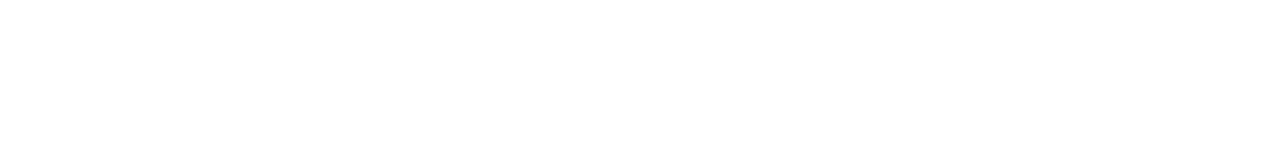
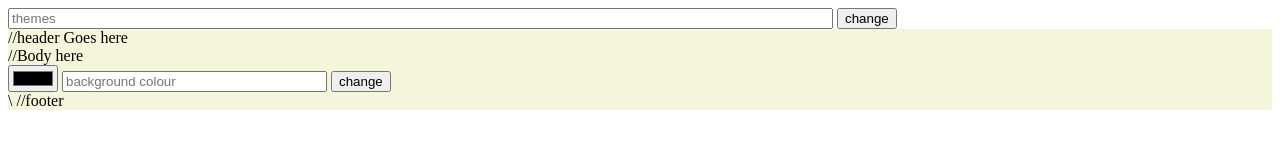
Before and after one commit to getbreadd/sooup, a plain HTML site: page app/basic.html in a window 1280 px wide. Drawn offline with Linux system fonts and the light colour scheme.

Commit message:
added background change colour

```diff
--- a/app/basic.html
+++ b/app/basic.html
@@ -5,7 +5,7 @@
     <meta http-equiv="X-UA-Compatible" content="IE=edge">
     <meta name="description" content="">
     <meta name="viewport" content="width=device-width, initial-scale=1">
-    <title></title>
+    <title>Whack-ussy</title>
 
     <!-- ??comment??Disable tap highlight on IE -->
     <meta name="msapplication-tap-highlight" content="no">
@@ -18,7 +18,7 @@
     <meta name="application-name" content="Web Starter Kit">
     <link rel="icon" sizes="192x192" href="images/touch/chrome-touch-icon-192x192.png">
 
-    <!-- HELLO THIS IS A COMMENT THIS IS A TERRIBLE COMMENT Add to homescreen for Safari on iOS -->
+    <!-- HELLO THIS IS A COMMENT THIS IS A TERRIBLE COMMENT VERY TERRIBLE Add to homescreen for Safari on iOS -->
     <meta name="apple-mobile-web-app-capable" content="yes">
     <meta name="apple-mobile-web-app-status-bar-style" content="black">
     <meta name="apple-mobile-web-app-title" content="Web Starter Kit">
@@ -38,6 +38,37 @@
   </head>
   <body>
     <!-- Add your site or app content here -->
+    <input list="elements" placeholder="themes" size=100>
+    <datalist id='elements'>
+      <option value='background'></option>
+    </datalist>
+    <input type='button' id='themeButton' value='change' onclick="changeColour()">
+    <div class="panel panel-primary" id='background' style="background-color: beige;">
+      <div class="panel-header">
+      //header Goes here
+      </div>
+      <div class="panel-body">
+        //Body here
+        <form name=bckgrd-colour >
+          <input type="color" id="colourInputColour">
+          <input name="colours" list="colours" placeholder="background colour" size=30>
+          <datalist id='colours'>
+            <option value='red'></option>
+            <option value="blue"></option>
+          </datalist>
+          <input type='button' id='colourButton' value='change' onclick="changeColour()">
+        </form>
+      </div>
+      <div class="panel-footer">\
+        //footer
+      </div>
+    </div>
+    <script>
+      function changeColour() {
+        let colour = document.getElementById('colourInputColour').value;
+        document.body.style.backgroundColor = colour;
+      }
+    </script>
 
     <!-- build:js scripts/main.min.js -->
     <script src="scripts/main.js"></script>
```
Also changed, not shown: app/index.html (+16 -0 lines).
